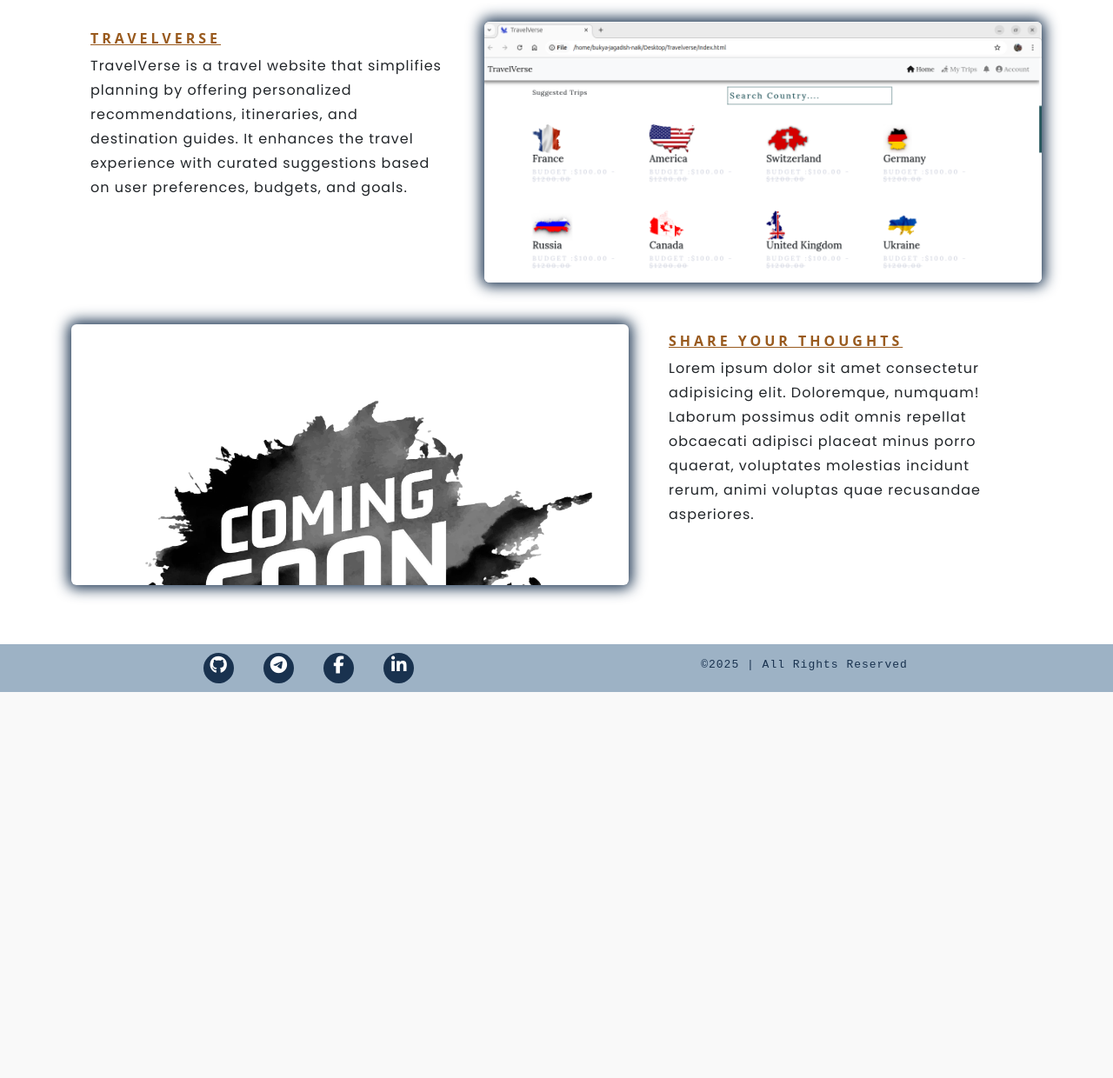
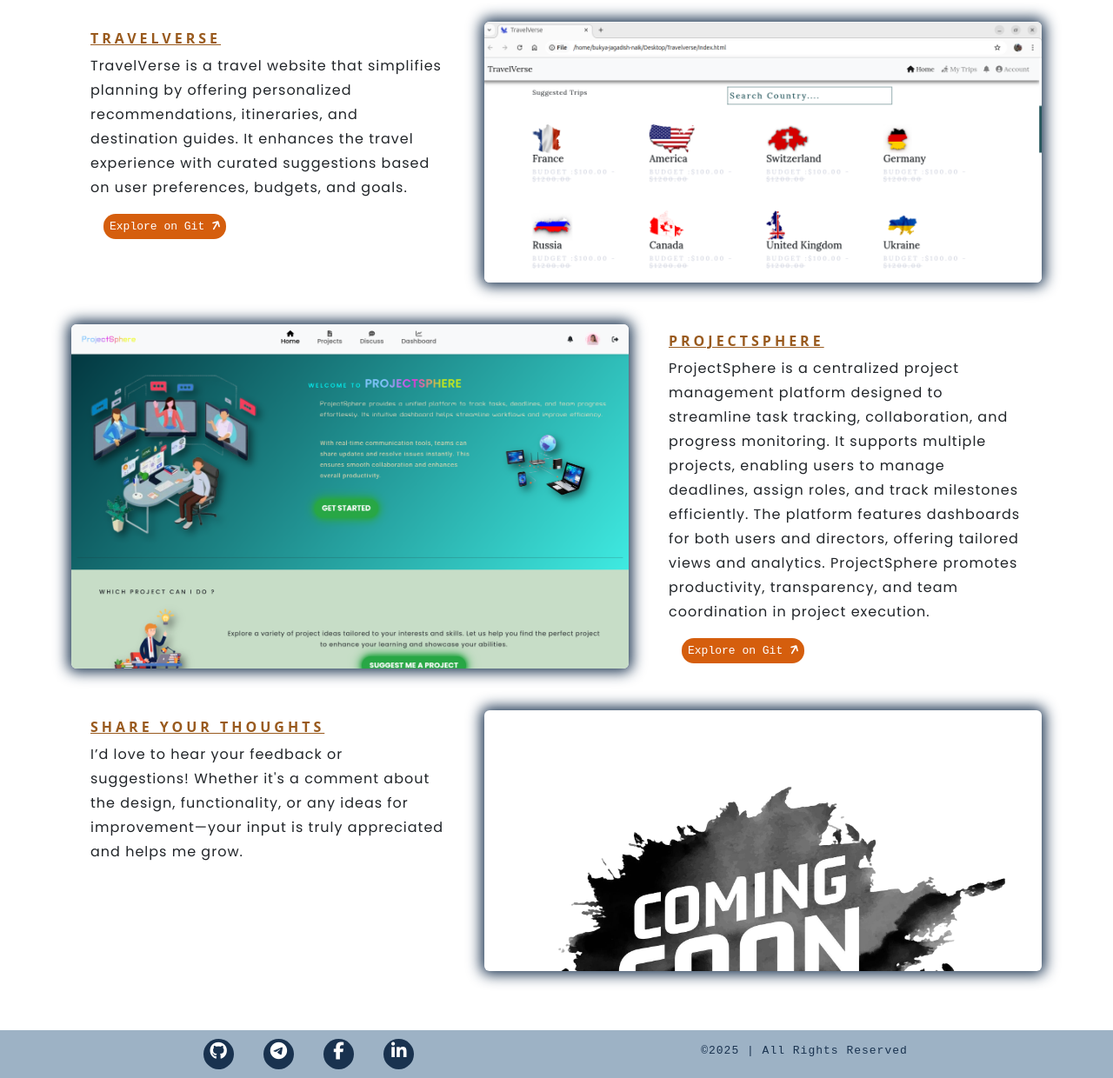
Before and after one commit to bukyajagadishnaik/portfolio, a Flask app: page /projects in a window 1280 px wide. Shown: the part 557-1797 px from the top of the page at 87% size. Before the commit the page ends 1353 px from the top, so only its background shows below. Run offline with Flask 3, Linux system fonts and the light colour scheme.

Commit message:
updated projects

```diff
--- a/app/routes.py
+++ b/app/routes.py
@@ -11,7 +11,7 @@ def create_routes(app):
 
     @app.route('/download_cv')
     def download_cv():
-        return send_from_directory(directory='static', path='Bukya_jagadish_Naik_Resume.pdf', as_attachment=True)
+        return send_from_directory(directory='static', path='B_JagadishNaik_resume.pdf', as_attachment=True)
 
     @app.route('/about')
     def about():
@@ -34,16 +34,17 @@ def create_routes(app):
             if email :
                 customer = [email]
                 msgbody = f"""
-Hi {name},
-Thank you so much for visiting my portfolio website and taking the time to send me your feedback and suggestions! I truly appreciate your thoughts on [specific suggestion or message they sent].
+Dear {name},
 
-Your insights have given me some great ideas to consider, and I'm always looking to improve my work. If you have any further suggestions or questions, feel free to reach out—I’d love to continue the conversation.
+Thank you for taking the time to visit my portfolio website and share your valuable feedback. I truly appreciate your thoughtful insights.
 
-Thanks again for your support!
+Your insights have provided me with meaningful ideas for improvement, and I’m always eager to refine and enhance my work. Please don’t hesitate to reach out if you have any additional suggestions or questions—I’d be happy to continue the conversation.
 
-Best regards,
-Bukya Jagadish Naik """
-            msg = Message("Thank You for Your Feedback on My Portfolio", sender='noreplay@demo.com' ,recipients=customer)
+Thank you once again for your support and encouragement.
+
+Warm regards,
+Bukya Jagadish Naik"""
+            msg = Message("Thank You for Your Feedback", sender='noreplay@demo.com' ,recipients=customer)
             msg.body = msgbody
             mail.send(msg)
             print("name :" ,name)
--- a/app/templates/projects.html
+++ b/app/templates/projects.html
@@ -26,6 +26,7 @@
                     </div>
                     <div class="col-md-12">
                         <p>The Agri Aid project is a web platform that helps farmers optimize agricultural practices using modern technology. It offers crop recommendations, weather forecasts, and market price updates, enabling farmers to make data-driven decisions and boost crop yield and profitability.</p>
+                        <a href="https://github.com/bukyajagadishnaik/Agri-Aid.git" target="_blank" style="background-color: #d55e0d; color: rgb(245, 245, 245); padding: 7px; text-decoration: none;border-radius: 14px;">Explore on Git <i class="fa-solid fa-arrow-up" style="transform: rotate(30deg);"></i></a>
                     </div>
                 </div>
             </div>
@@ -38,6 +39,7 @@
                     </div>
                     <div class="col-md-12">
                         <p>TravelVerse is a travel website that simplifies planning by offering personalized recommendations, itineraries, and destination guides. It enhances the travel experience with curated suggestions based on user preferences, budgets, and goals.</p>
+                        <a href="https://github.com/bukyajagadishnaik/TravelVerse.git" target="_blank" style="background-color: #d55e0d; color: rgb(255, 255, 255); padding: 7px; text-decoration: none;border-radius: 14px;">Explore on Git <i class="fa-solid fa-arrow-up" style="transform: rotate(30deg);"></i></a>
                     </div>
                 </div>
             </div>
@@ -50,20 +52,43 @@
         <div class="row mb-4">
             <div class="col-lg-7 col-md-7 mb-4">
                 <div class="card p-0">
-                    <span style="background-image: url(../static/images/rb_54591.png);"></span>
+                    <span style="background-image: url(../static/images/projectsphere.png);"></span>
                 </div>
             </div>
             <div class="col-lg-5 col-md-5 mb-4">
                 <div class="row project-content">
                     <div class="col-md-12 ">
-                        <h6>share your thoughts </h6>
+                        <h6>ProjectSphere</h6>
                     </div>
                     <div class="col-md-12">
-                        <p>Lorem ipsum dolor sit amet consectetur adipisicing elit. Doloremque, numquam! Laborum possimus odit omnis repellat obcaecati adipisci placeat minus porro quaerat, voluptates molestias incidunt rerum, animi voluptas quae recusandae asperiores.</p>
+                        <p>ProjectSphere is a centralized project management platform designed to streamline task tracking, collaboration, and progress monitoring.
+                            It supports multiple projects, enabling users to manage deadlines, assign roles, and track milestones efficiently.
+                            The platform features dashboards for both users and directors, offering tailored views and analytics.
+
+                            ProjectSphere promotes productivity, transparency, and team coordination in project execution.</p>
+                            <a href="https://github.com/bukyajagadishnaik/projectsphere.git" target="_blank" style="background-color: #d55e0d; color: rgb(255, 255, 255); padding: 7px; text-decoration: none;border-radius: 14px;">Explore on Git <i class="fa-solid fa-arrow-up" style="transform: rotate(30deg);"></i></a>
                     </div>
                 </div>
             </div>
         </div>
+        <div class="row mb-4">
+            <div class="col-lg-5 col-md-5 mb-4">
+                <div class="row project-content">
+                    <div class="col-md-12 ">
+                        <h6>share your thoughts</h6>
+                    </div>
+                    <div class="col-md-12">
+                        <p>I’d love to hear your feedback or suggestions! Whether it's a comment about the design, functionality, or any ideas for improvement—your input is truly appreciated and helps me grow.</p>
+                    </div>
+                </div>
+            </div>
+            <div class="col-lg-7 col-md-7 mb-4">
+                <div class="card p-0">
+                    <span style="background-image: url(../static/images/rb_54591.png);"></span>
+                </div>
+            </div>
+        </div>
+
     </div>
 </section>
 <!-- projects exit -->
```
Also changed, not shown: app/static/images/projectsphere.png (added), 2 other files.
